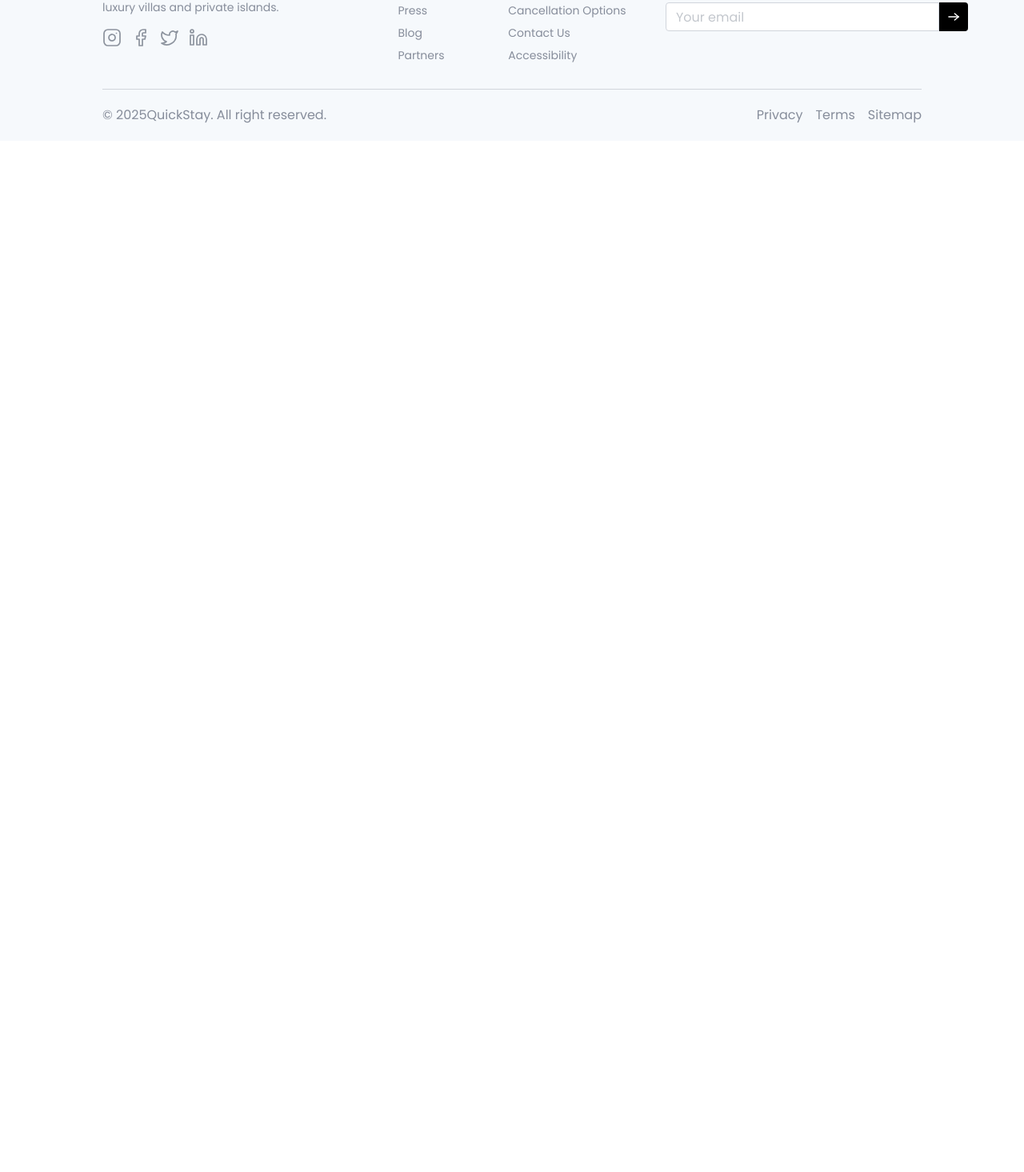
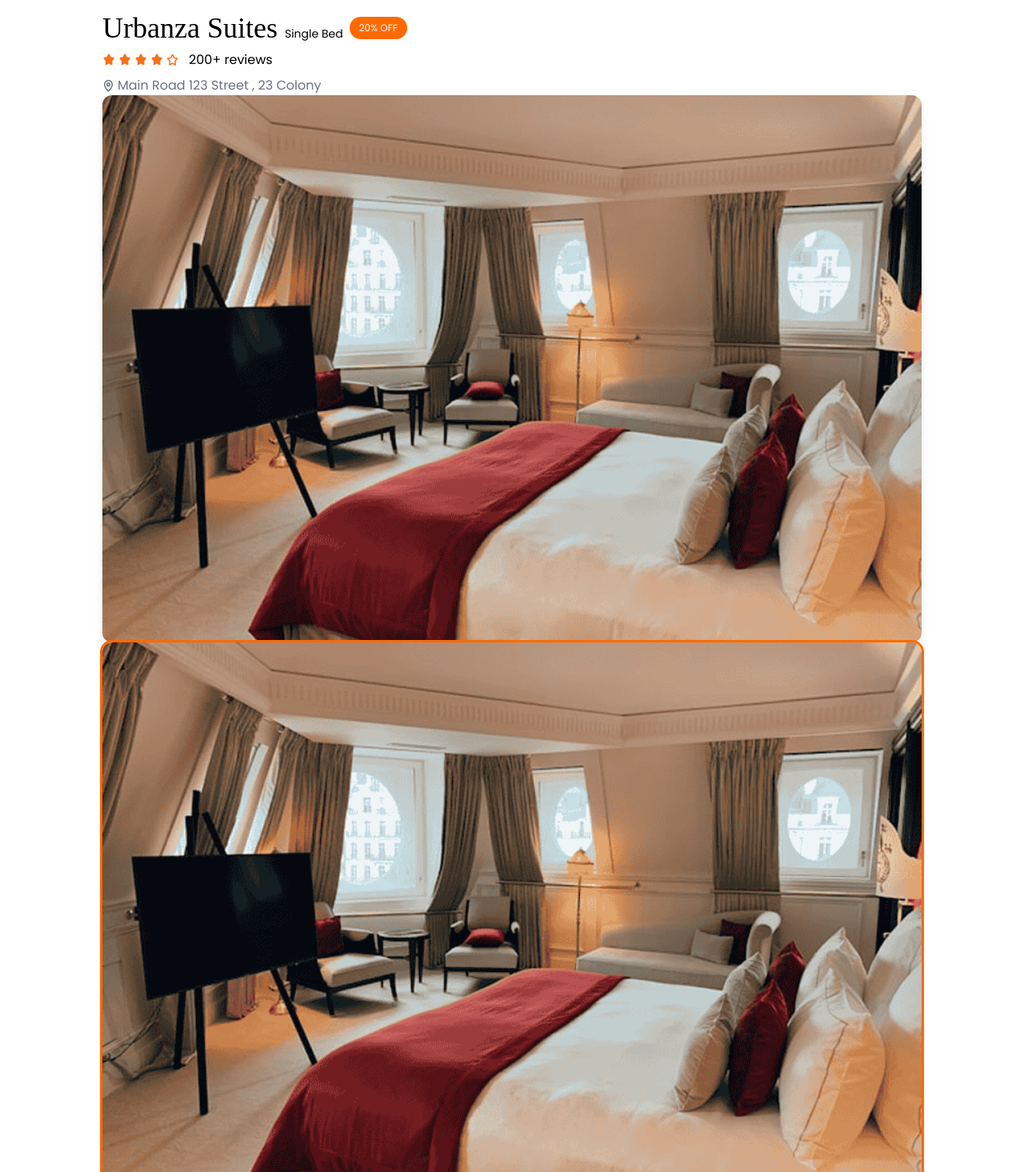
Before and after one commit to rupaliwakhare/Restrorent-, a React (Vite) app in the folder 4.Hotels-Booking/front-end/: page /rooms/67f763d8197ac559e4089b7a in a window 1280 px wide. Shown: the part 125-1590 px from the top of the page at 80% size. Before the commit the page ends 800 px from the top, so only its background shows below. Built offline with nearby package versions, Linux system fonts and the light colour scheme; no server answers.

Commit message:
room-details-page

```diff
--- a/4.Hotels-Booking/front-end/src/App.jsx
+++ b/4.Hotels-Booking/front-end/src/App.jsx
@@ -5,6 +5,8 @@ import Home from "./Pages/Home.jsx";
 import { Route, Routes, useLocation } from "react-router-dom";
 import Footer from "./Components/Footer.jsx";
 import AllRooms from "./Pages/AllRooms.jsx";
+import RoomDetails from "./Pages/RoomDetails.jsx"
+
 
 const App = () => {
   const isOwnerPath = useLocation().pathname.includes("owner");
@@ -15,7 +17,8 @@ const App = () => {
       <div className="min-h-[70vh">
         <Routes>
           <Route path="/" element={<Home />} />
-          <Route path="/rooms" element={<AllRooms/>} />
+          <Route path="/rooms" element={<AllRooms />} />
+          <Route path="/rooms/:id" element={<RoomDetails />} />
         </Routes>
       </div>
       <Footer />
--- /dev/null
+++ b/4.Hotels-Booking/front-end/src/Pages/RoomDetails.jsx
@@ -0,0 +1,51 @@
+import React, { useEffect, useState } from 'react'
+import { useParams } from 'react-router-dom'
+import { assets, roomsDummyData } from '../assets/assets'
+import StarRating from '../Components/StarRating'
+
+
+const RoomDetails = () => {
+    const {id} = useParams()
+    const[room,setRoom] = useState(null)
+    const[mainImage, setMainImage] = useState(null)
+
+    useEffect(()=>{
+       const room = roomsDummyData.find(room => room._id  === id)
+       room && setRoom(room)
+       room && setMainImage(room.images[0])
+    },[])
+  return room && (
+  <div className='py-28 md:py-35 px-4 md:px-16 lg:px-24 xl:px-32'>
+{/* Room Details */}
+<div className='flex flex-col md:flex-row items-start md:items-center gap-2'>
+    <h1 className='text-3xl md:text-4xl font-playfair'>{room.hotel.name} <span className='font-inter text-sm'>{room.roomType}</span></h1>
+    <p className='text-xs font-inter py-1.5 px-3 text-white bg-orange-500 rounded-full'>20% OFF</p>
+</div>
+{/* Room Rating */}
+<div className='flex items-center gap-1 mt-2'>
+    <StarRating />
+    <p className='ml-2'>200+ reviews</p>
+</div>
+{/* Room Address */}
+<div className='flex items-center gap-1 text-gray-500 mt-2'>
+    <img src={assets.locationIcon} alt="location-icon" />
+    <span className=''>{room.hotel.address}</span>
+</div>
+{/* Room Images */}
+<div>
+    <div>
+        <img className='w-full rounded-xl shadow-lg object-cover' src={mainImage} alt="Room Image" />
+    </div>
+    <div>
+        {room?.images.length > 1 && room.images.map((image,index)=>(
+            <img onClick={()=> setMainImage(image)}
+             key={index} src={image} alt="Image"
+             className={`w-full rounded-xl shadow-md object-cover cursor-pointer ${mainImage === image && 'outline-3 outline-orange-500'}`} />
+        ))}
+    </div>
+</div>
+  </div>
+  )
+}
+
+export default RoomDetails
```
